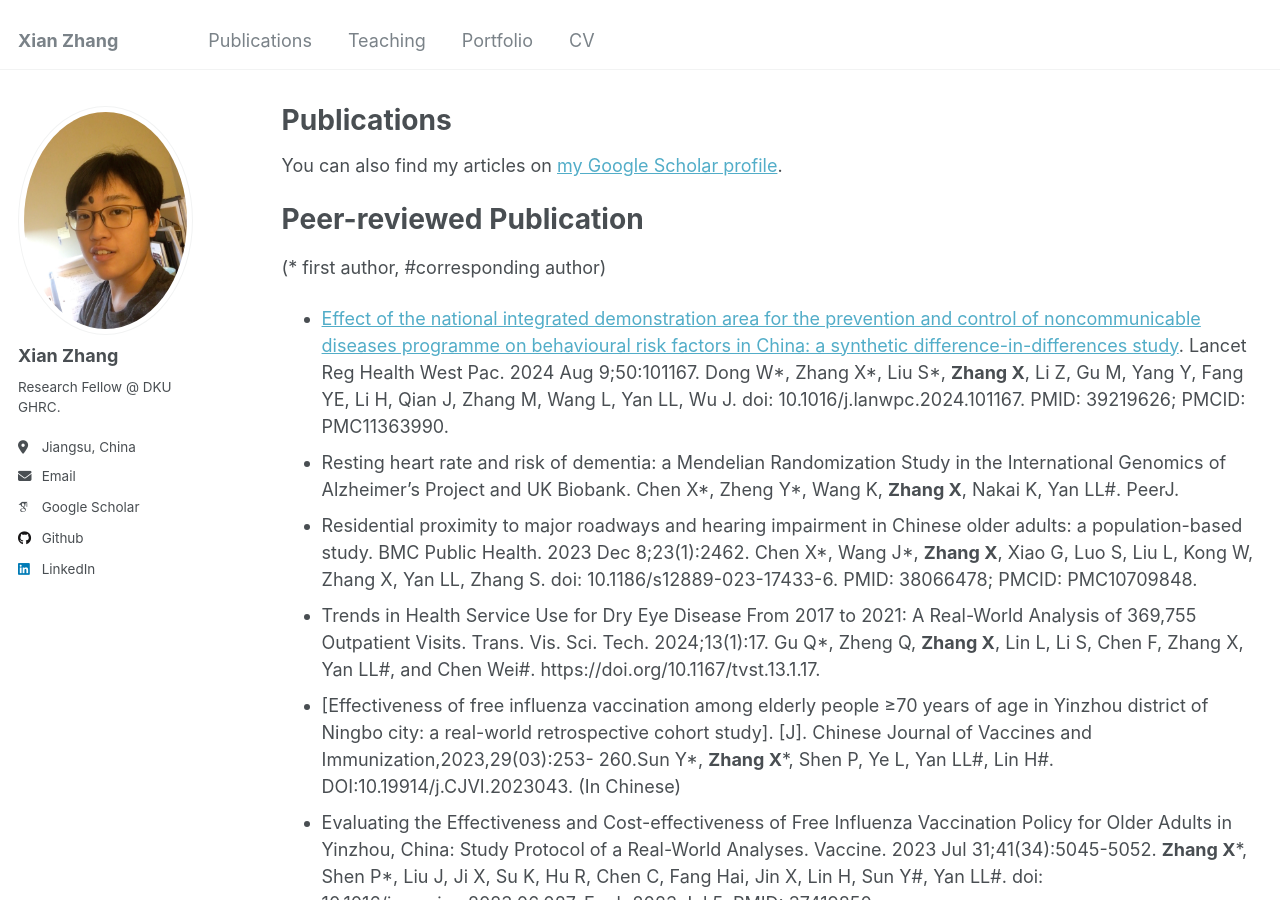
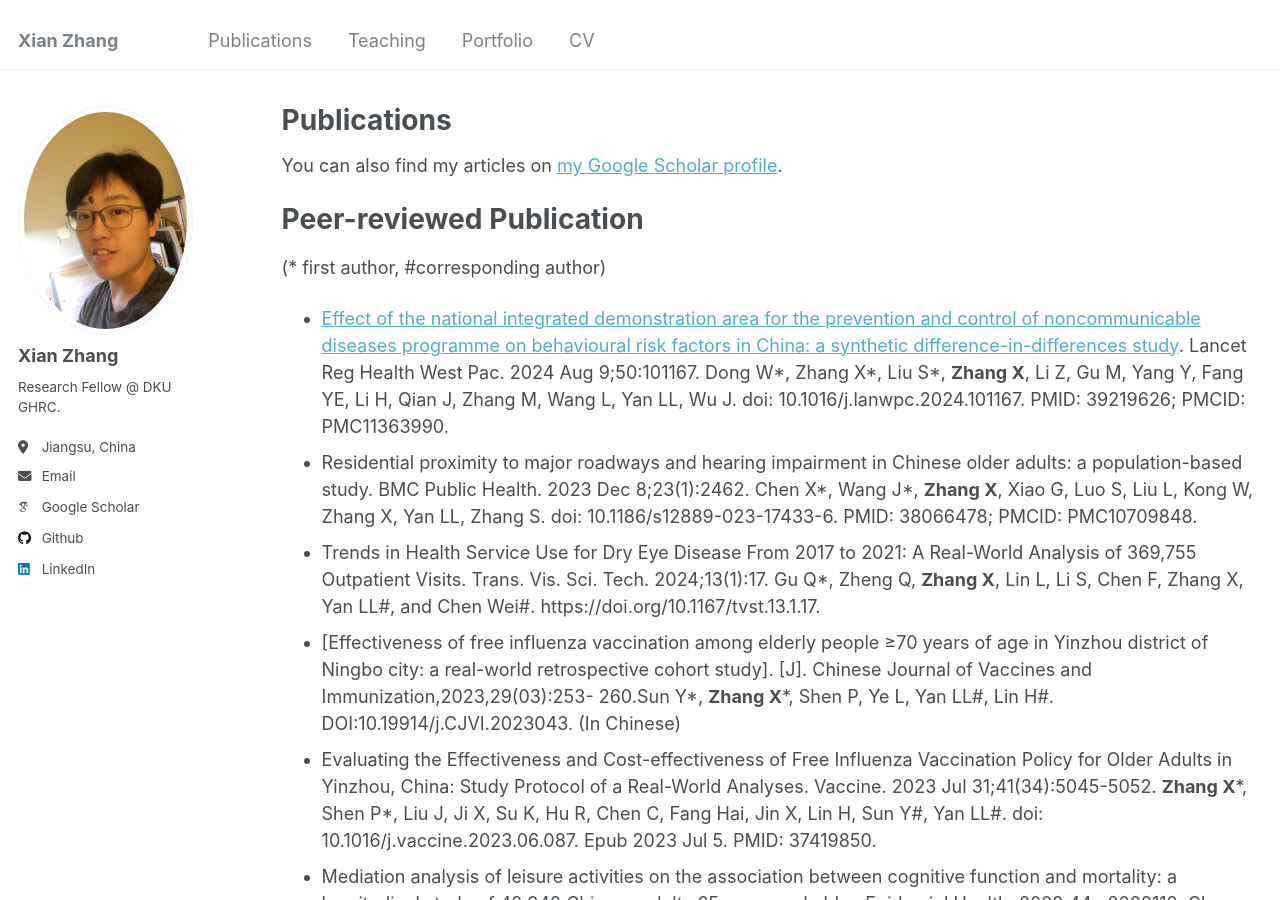
Before and after one commit to Xian152/xian152.github.io, a Jekyll site: the page built from _pages/publication.md, in a window 1280 px wide and 900 px high. Built offline with Jekyll 4.4.1, drawn with Linux system fonts in a browser that asks for light colours; some web fonts are replaced.

Commit message:
Update publication.md

```diff
--- a/_pages/publication.md
+++ b/_pages/publication.md
@@ -10,7 +10,6 @@ You can also find my articles on [my Google Scholar profile](https://scholar.goo
 # Peer-reviewed Publication
 (* first author, #corresponding author)
 + [Effect of the national integrated demonstration area for the prevention and control of noncommunicable diseases programme on behavioural risk factors in China: a synthetic difference-in-differences study](https://www.thelancet.com/journals/lanwpc/article/PIIS2666-6065(24)00161-5/fulltext). Lancet Reg Health West Pac. 2024 Aug 9;50:101167. Dong W\*, Zhang X\*, Liu S\*, **Zhang X**, Li Z, Gu M, Yang Y, Fang YE, Li H, Qian J, Zhang M, Wang L, Yan LL, Wu J. doi: 10.1016/j.lanwpc.2024.101167. PMID: 39219626; PMCID: PMC11363990.
-+ Resting heart rate and risk of dementia: a Mendelian Randomization Study in the International Genomics of Alzheimer’s Project and UK Biobank. Chen X\*, Zheng Y\*, Wang K, **Zhang X**, Nakai K, Yan LL#. PeerJ.
 + Residential proximity to major roadways and hearing impairment in Chinese older adults: a population-based study. BMC Public Health. 2023 Dec 8;23(1):2462. Chen X\*, Wang J\*, **Zhang X**, Xiao G, Luo S, Liu L, Kong W, Zhang X, Yan LL, Zhang S.  doi: 10.1186/s12889-023-17433-6. PMID: 38066478; PMCID: PMC10709848.
 + Trends in Health Service Use for Dry Eye Disease From 2017 to 2021: A Real-World Analysis of 369,755 Outpatient Visits. Trans. Vis. Sci. Tech. 2024;13(1):17. Gu Q\*, Zheng Q, **Zhang X**, Lin L, Li S, Chen F, Zhang X, Yan LL#, and Chen Wei#. https://doi.org/10.1167/tvst.13.1.17.
 + [Effectiveness of free influenza vaccination among elderly people ≥70 years of age in Yinzhou district of Ningbo city: a real-world retrospective cohort study]. [J]. Chinese Journal of Vaccines and Immunization,2023,29(03):253- 260.Sun Y\*, **Zhang X**\*, Shen P, Ye L, Yan LL#, Lin H#.
```
